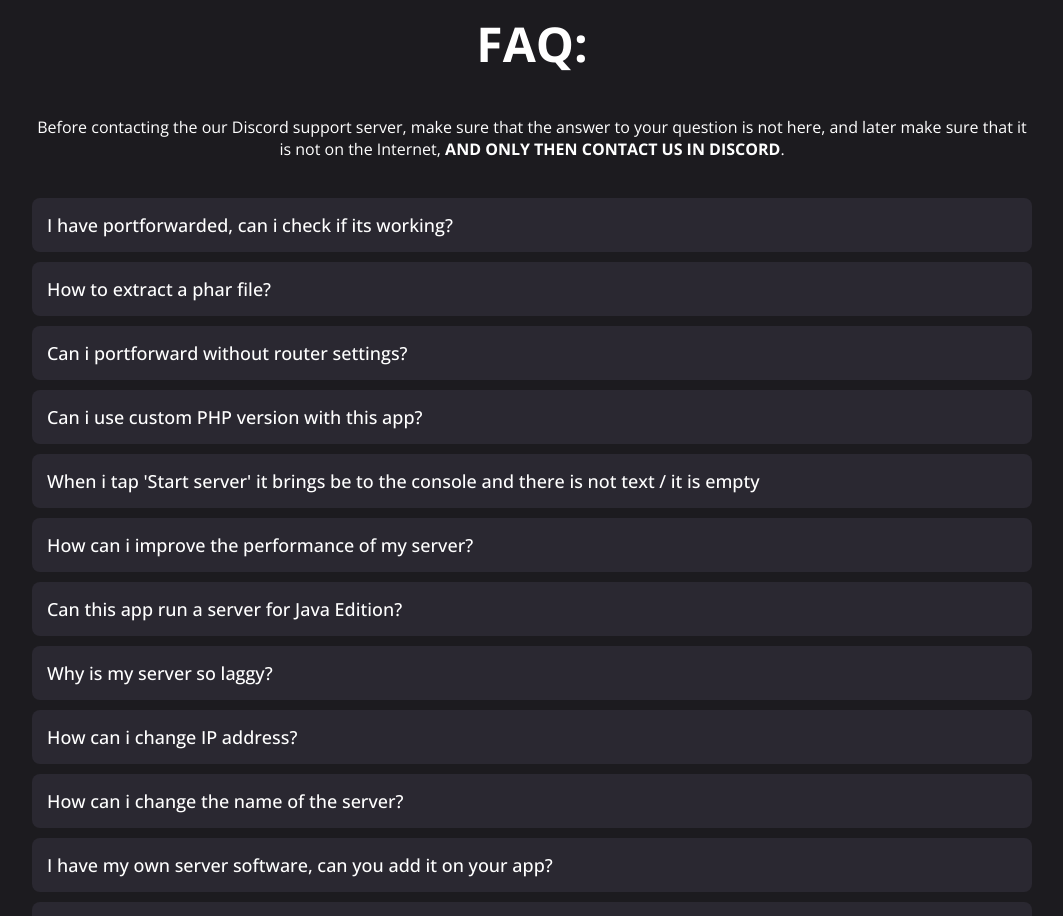
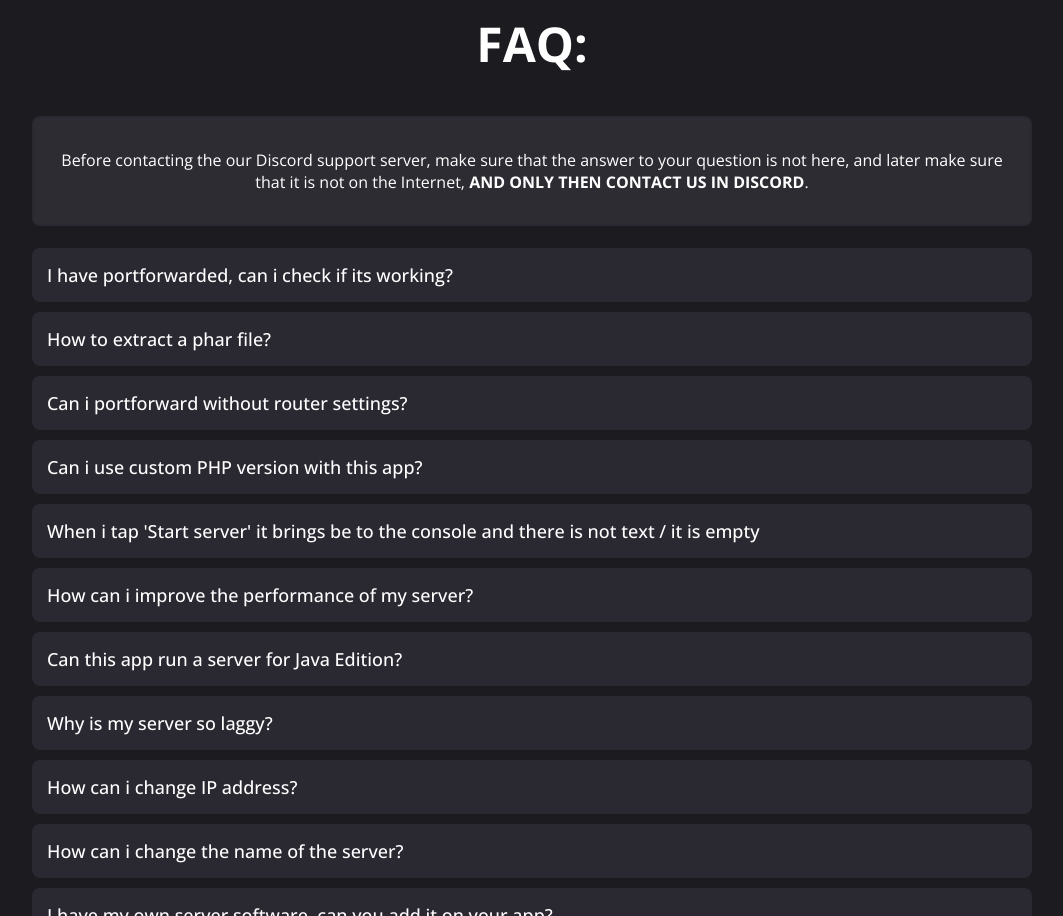
Before and after one commit to PocketServer/pocketserver.github.io, a plain HTML site: page index.html in a window 1280 px wide. Shown: the part 864-1780 px from the top of the page, without its empty margins (108-1171 px from the left). Drawn offline with nearby package versions, Linux system fonts and the light colour scheme; a web font is replaced by a local one.

Commit message:
Notice styles

```diff
--- a/style.css
+++ b/style.css
@@ -369,3 +369,10 @@ body {
     border-top: 1px solid rgba(0, 0, 0, 0.1);
     border-bottom: 1px solid rgba(134, 47, 171, 0.3);
 }
+
+.notice {
+  border: 2px #2a2831 solid;
+  border-radius: 8px;
+  padding: 15px;
+  background-color: #2e2c33;
+}
```
